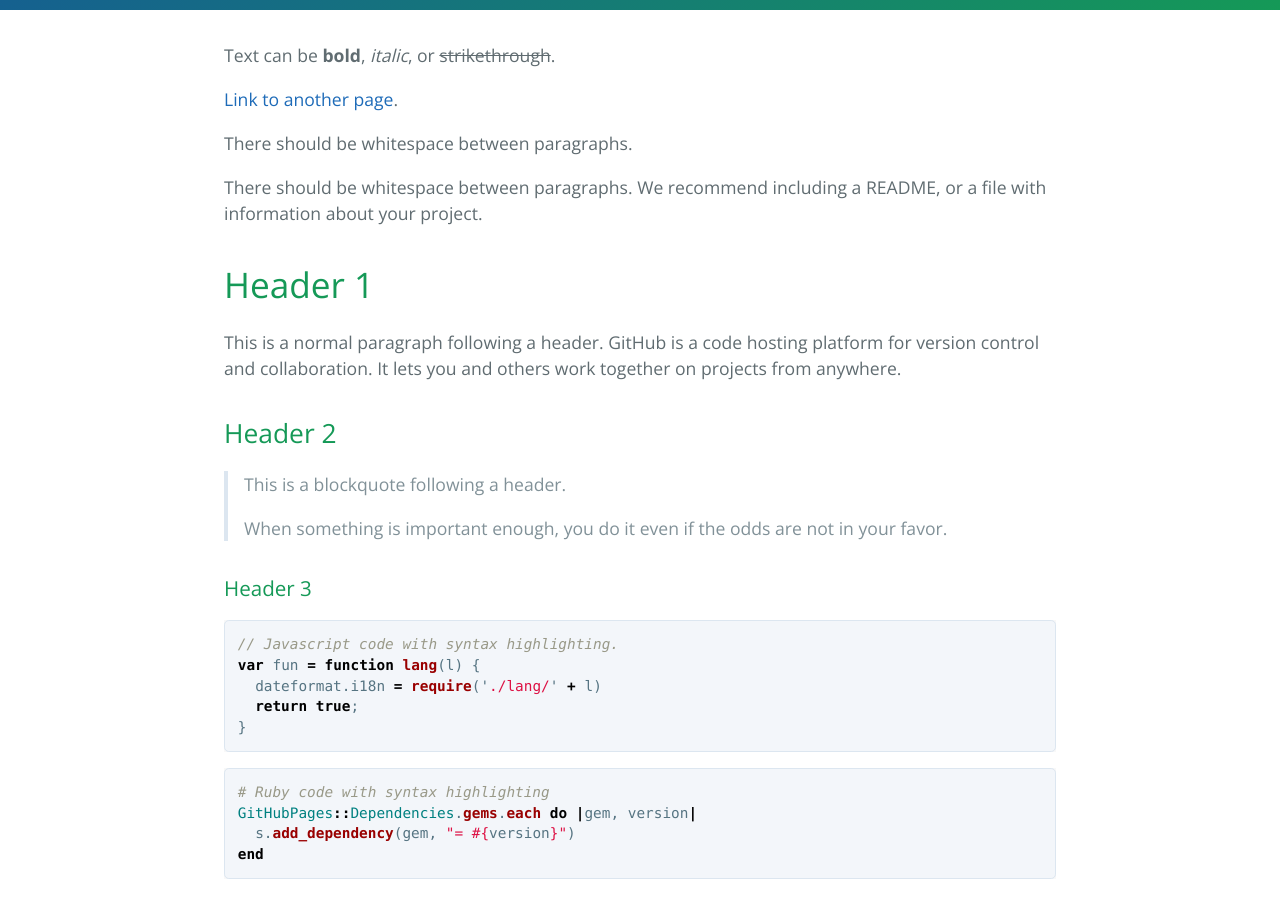
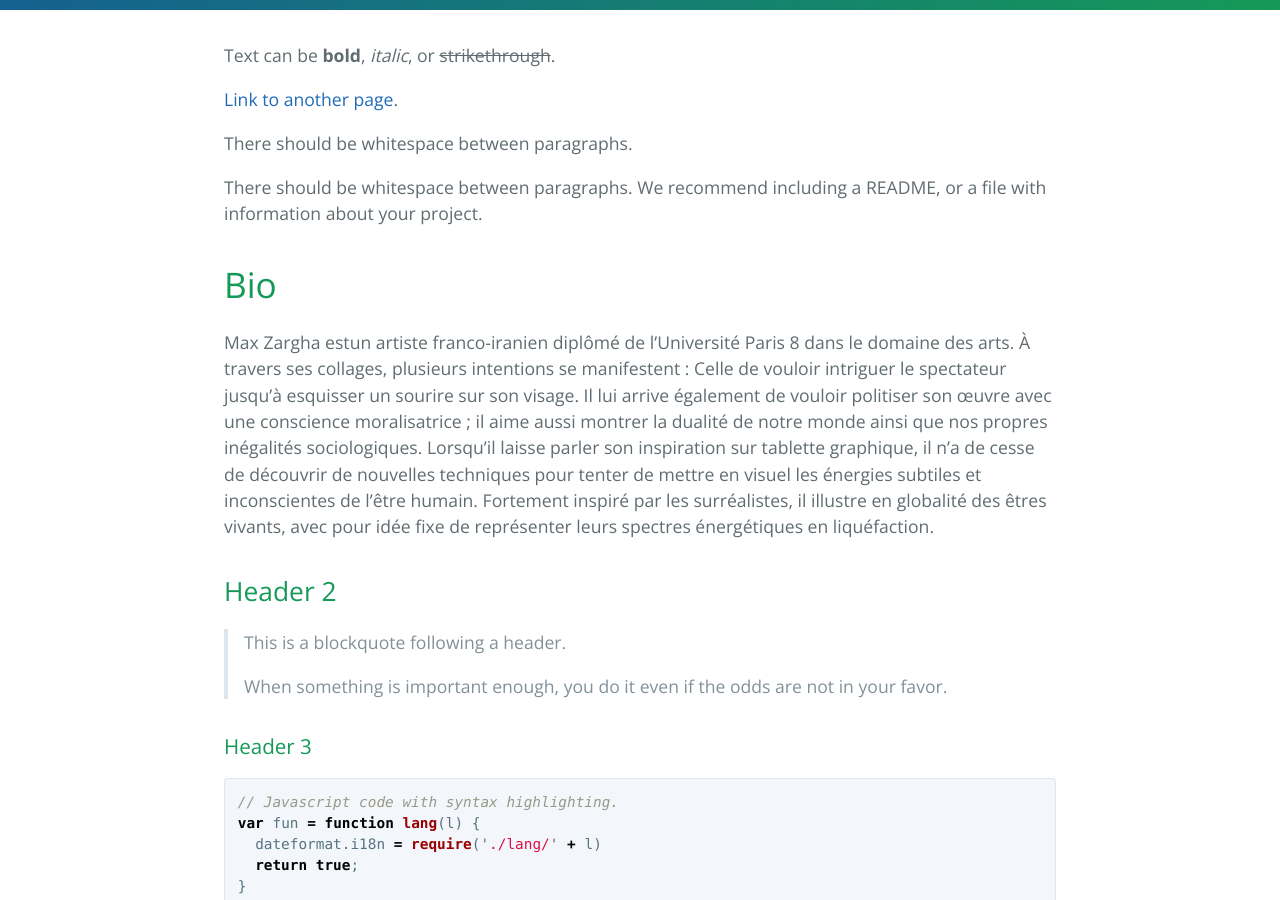
Before and after one commit to Faranyte/Max-Zargha, a Jekyll site: the page built from index.md, in a window 1280 px wide and 900 px high, scrolled down 373 px. Built offline with Jekyll 4.4.1, drawn with Linux system fonts in a browser that asks for light colours.

Commit message:
Update index.md

```diff
--- a/index.md
+++ b/index.md
@@ -10,9 +10,9 @@ There should be whitespace between paragraphs.
 
 There should be whitespace between paragraphs. We recommend including a README, or a file with information about your project.
 
-# Header 1
+# Bio
 
-This is a normal paragraph following a header. GitHub is a code hosting platform for version control and collaboration. It lets you and others work together on projects from anywhere.
+Max Zargha estun artiste franco-iranien diplômé de l’Université Paris 8 dans le domaine des arts. À travers ses collages, plusieurs intentions se manifestent : Celle de vouloir intriguer le spectateur jusqu'à esquisser un sourire sur son visage. Il lui arrive également de vouloir politiser son œuvre avec une conscience moralisatrice ; il aime aussi montrer la dualité de notre monde ainsi que nos propres inégalités sociologiques. Lorsqu'il laisse parler son inspiration sur tablette graphique, il n’a de cesse de découvrir de nouvelles techniques pour tenter de mettre en visuel les énergies subtiles et inconscientes de l’être humain. Fortement inspiré par les surréalistes, il illustre en globalité des êtres vivants, avec pour idée fixe de représenter leurs spectres énergétiques en liquéfaction.
 
 ## Header 2
 
```
